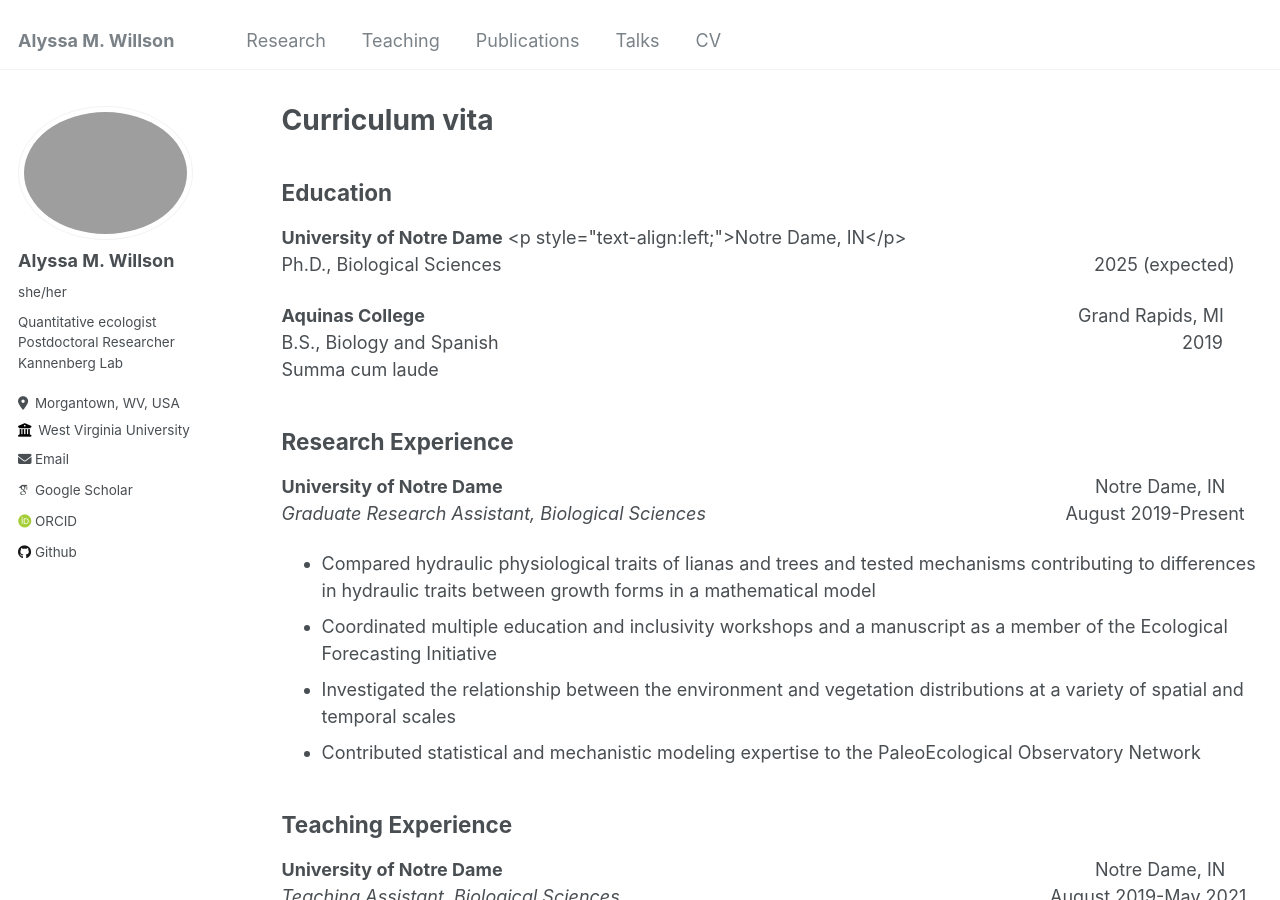
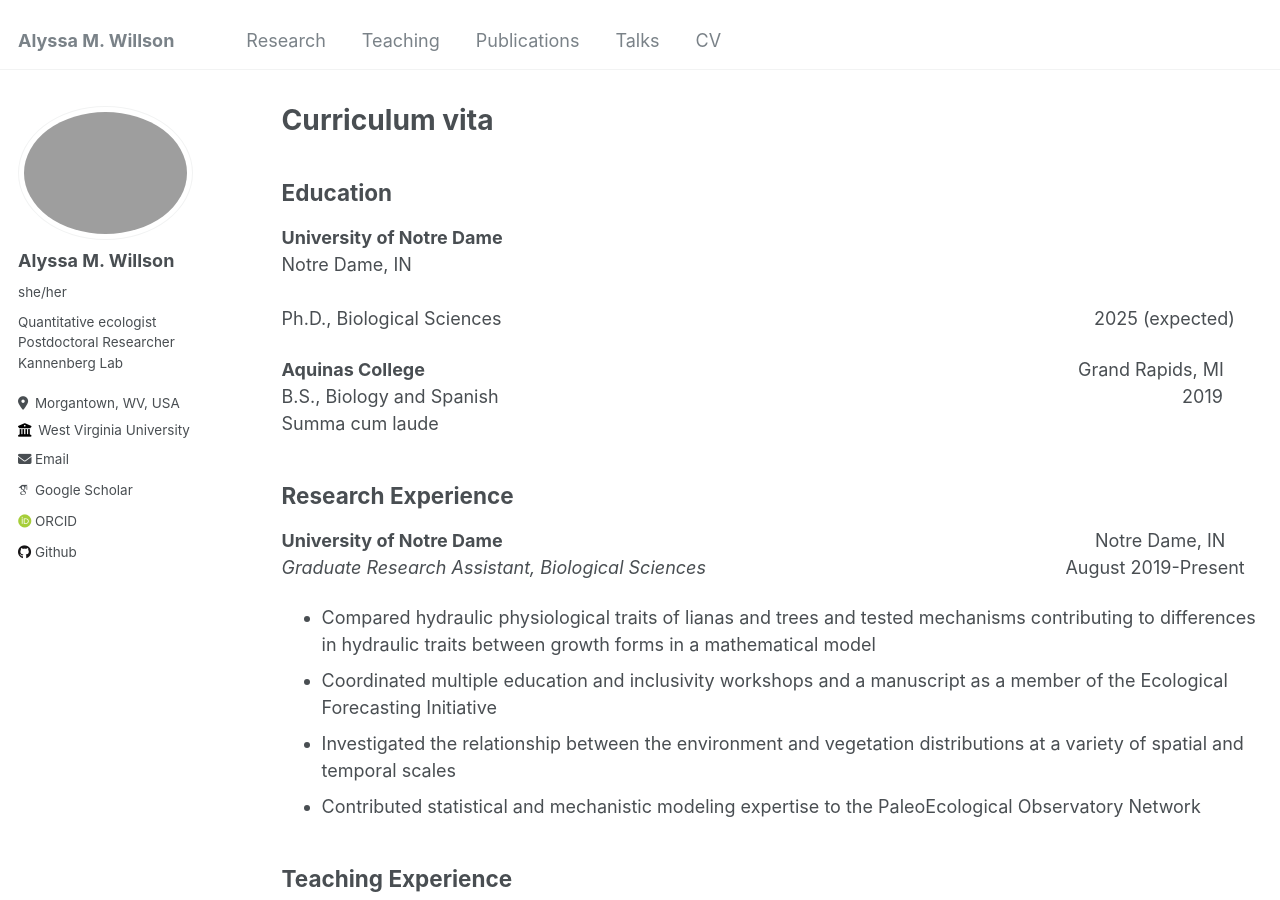
Before and after one commit to amwillson/amwillson.github.io, a Jekyll site: the page built from _pages/cv.md, in a window 1280 px wide and 900 px high. Built offline with Jekyll 4.4.1, drawn with Linux system fonts in a browser that asks for light colours; some web fonts are replaced.

Commit message:
Try again

```diff
--- a/_pages/cv.md
+++ b/_pages/cv.md
@@ -14,7 +14,7 @@ editor_options:
 
 ## Education
 
-**University of Notre Dame** <p style="text-align:left;">Notre Dame, IN</p> \
+**University of Notre Dame** <span style="display:block; text-align:left;">Notre Dame, IN</span> \
 Ph.D., Biological Sciences                                                                                                                     2025 (expected)
 
 **Aquinas College**                                                                                                                                 Grand Rapids, MI\
```
